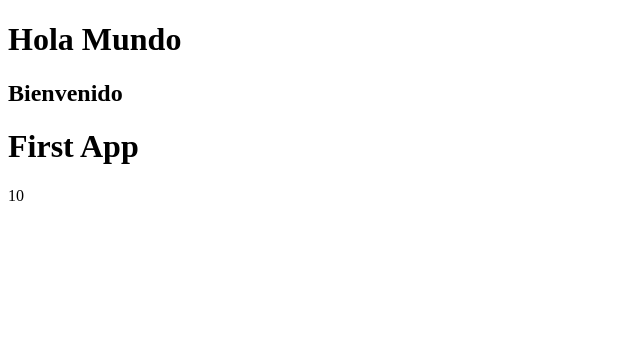
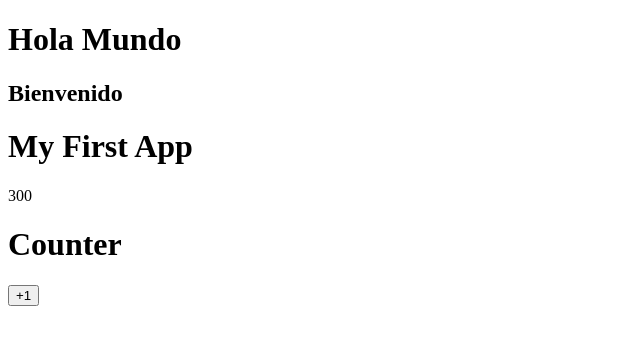
Before and after one commit to L4M4rck/Homeworks, a React (Vite) app: page / in a window 1280 px wide. Shown: the top 344 px of the page, without its empty margins (0-640 px from the left). Built offline with nearby package versions, Linux system fonts and the light colour scheme.

Commit message:
segundo challenge boton

```diff
--- a/src/FirstApp.jsx
+++ b/src/FirstApp.jsx
@@ -1,12 +1,22 @@
-const title = 'First App'
+import PropTypes from 'prop-types';
 
-function FirstApp(){
+const FirstApp = ( { title, sum } ) =>{
     return (
     <>
     <h1> { title } </h1>
-    <span> 10 </span>
+    <span> { sum } </span>
     </>
     )
   }
 
+FirstApp.propTypes = {
+  title: PropTypes.string.isRequired,
+  sum: PropTypes.number.isRequired
+}
+
+FirstApp.defaultProps = {
+  title: 'No hay titulo',
+  sum: 300
+}
+
   export default FirstApp
--- a/src/main.jsx
+++ b/src/main.jsx
@@ -2,11 +2,16 @@ import React from 'react'
 import ReactDOM from 'react-dom/client'
 import App from './App'
 import FirstApp from './FirstApp'
+import { Suma } from './Suma'
+
+
 
 
 ReactDOM.createRoot(document.getElementById('root')).render(
   <React.StrictMode>
     <App />
-    <FirstApp />
+    <FirstApp title= "My First App" />
+    <Suma />
+
   </React.StrictMode>,
 )
```
Also changed, not shown: src/GiftExpertApp.jsx (deleted, +0 -29 lines).
